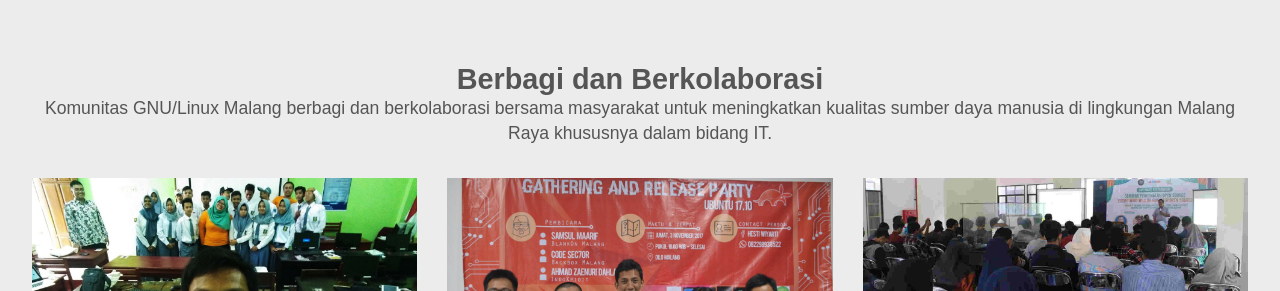
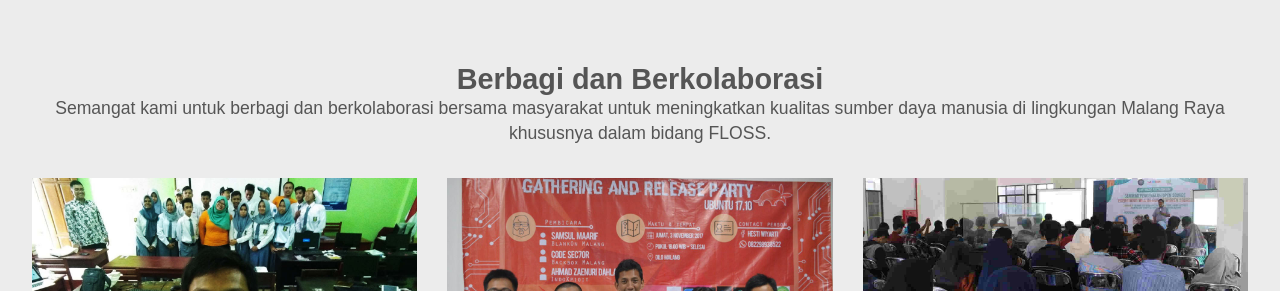
Before and after one commit to old-jekyll-templates/Horizons-Jekyll-Theme, a Jekyll site: the page built from index.html, in a window 1280 px wide and 900 px high. Shown: the part 415-706 px from the top of the window. Built offline with Jekyll 4.4.1, drawn with Linux system fonts in a browser that asks for light colours; the list of posts is cut into pages by our own code.

Commit message:
edit landing.html
Signed-off-by: Samsul Ma'arif <hay@samsul.web.id>

```diff
--- a/_layouts/landing.html
+++ b/_layouts/landing.html
@@ -32,7 +32,7 @@ layout: default
 				<section class="container">
 					<header class="major">
 						<h2>Berbagi dan Berkolaborasi</h2>
-						<span class="byline">Komunitas GNU/Linux Malang berbagi dan berkolaborasi bersama masyarakat untuk meningkatkan kualitas sumber daya manusia di lingkungan Malang Raya khususnya dalam bidang IT.</span>
+						<span class="byline">Semangat kami untuk berbagi dan berkolaborasi bersama masyarakat untuk meningkatkan kualitas sumber daya manusia di lingkungan Malang Raya khususnya dalam bidang FLOSS.</span>
 					</header>
 					<div class="row no-collapse-1">
 						<section class="4u">
```
Also changed, not shown: 1 other file.
